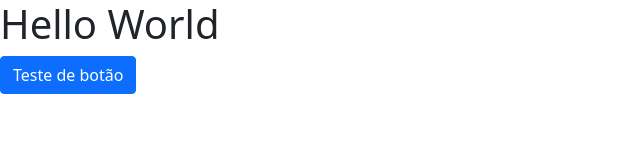
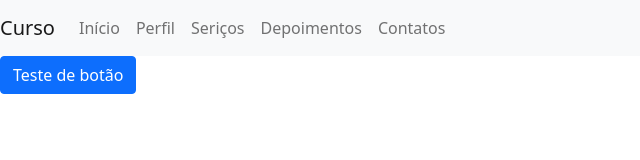
Before and after one commit to BrunocrKlein/AgrodiretoSiteGit, a website: page site-agro/index.html in a window 1280 px wide. Shown: the whole page, without its empty margins (0-640 px from the left). Drawn offline with nearby package versions, Linux system fonts and the light colour scheme.

Commit message:
commit menu
fiz uma parte do menu

```diff
--- a/site-agro/index.html
+++ b/site-agro/index.html
@@ -10,7 +10,42 @@
 
 </head>
 <body>
-    <h1>Hello World</h1>
+
+    <nav class="navbar navbar-expand-lg navbar-light bg-light">
+        <a class="navbar-brand" href="a">Curso</a>
+        <button class="navbar-toggler" type="button" data-toggle="collapse" data-target="#navbarSite">
+            <span class="navbar-toggler-icon"></span>
+        </button>
+
+        <div class="collapse navbar-collapse" id="navbarSite">
+            <ul class="navbar-nav">
+                <li class="navbar-item">
+                    <a class="nav-link" href="#">Início</a>
+                </li>
+
+                <li class="nav-item">
+                    <a class="nav-link" href="#">Perfil</a>
+                </li>
+
+                <li class="nav-item">
+                    <a class="nav-link" href="#">Seriços</a>
+                </li>
+
+                <li class="nav-item">
+                    <a class="nav-link" href="#">Depoimentos</a>
+                </li>
+
+                <li class="nav-item">
+                    <a class="nav-link" href="#">Contatos</a>
+                </li>
+
+            </ul>
+        </div>
+
+        <ul class="navbar-nav ml-auto">
+
+        </ul>
+    </nav>
     <a href="#" class="btn btn-primary">Teste de botão</a>
     <script src="node_modules/jquery/dist/jquery.js"></script>
     <script src="node_modules/popper.js/dist/popper.js"></script>
```
